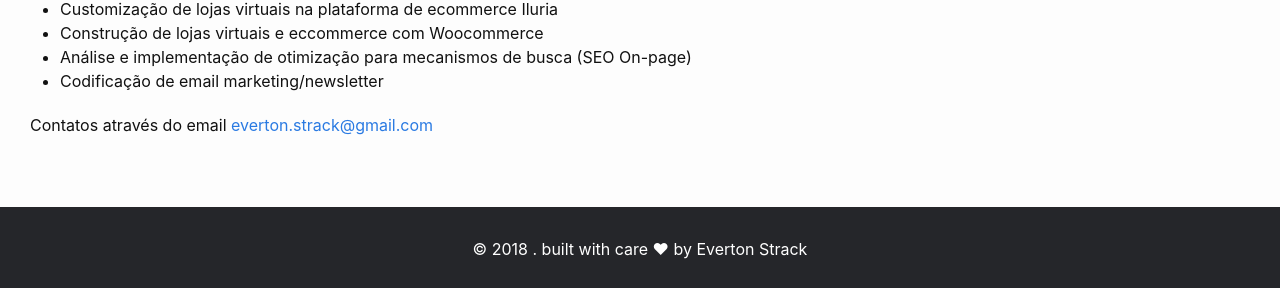
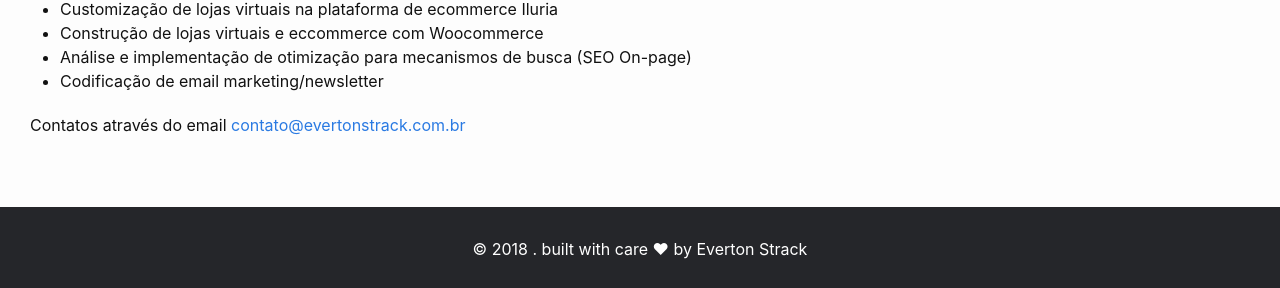
Before and after one commit to evertonstrack/blog.evertonstrack.com.br, a Jekyll site: the page built from contact.md, in a window 1280 px wide. Shown: the part 929-1217 px from the top of the page. Built offline with Jekyll 4.4.1, drawn with Linux system fonts in a browser that asks for light colours.

Commit message:
Change email address

```diff
--- a/_includes/footer.html
+++ b/_includes/footer.html
@@ -4,8 +4,7 @@
   <div class="wrapper">
 
     <span class="copyright" rel="copyright">© 2018 . built with care ♥ by
-      <a href="mailto:everton.strack@gmail.com" rel="external" target="_blank" title="Contatar Everton Strack">Everton Strack</a>
-      <span class="icon-heart"></span>
+      <a href="mailto:contato@evertonstrack.com.br" rel="external" target="_blank" title="Contatar Everton Strack">Everton Strack</a>
     </span>
 
     <!-- {%- include social.html -%} -->
--- a/contact.md
+++ b/contact.md
@@ -50,8 +50,7 @@ image: /assets/images/code.jpg
             <li>Análise e implementação de otimização para mecanismos de busca (SEO On-page)</li>
             <li>Codificação de email marketing/newsletter</li>
         </ul>
-
-        <p>Contatos através do email <a href="mailto:everton.strack@gmail.com" target="_blank">everton.strack@gmail.com</a></p>
+        <p>Contatos através do email <a href="mailto:contato@evertonstrack.com.br" target="_blank">contato@evertonstrack.com.br</a></p>
     </div>
 </section>
 <!-- /section sobre everton -->
```
